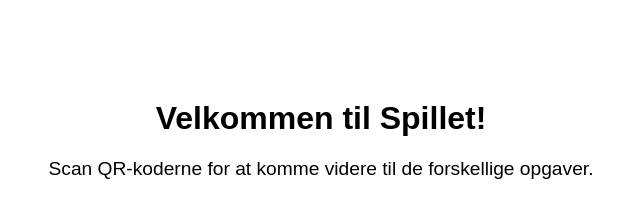
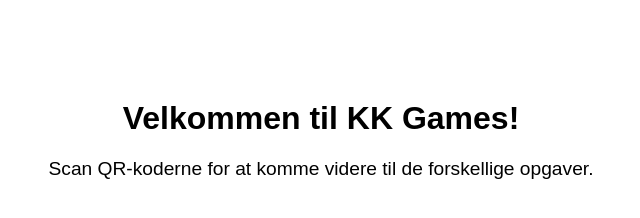
Before and after one commit to FenikDK/KKGame, a plain HTML site: page index.html in a window 1280 px wide. Shown: the whole page, without its empty margins (319-959 px from the left). Drawn offline with Linux system fonts and the light colour scheme.

Commit message:
Update index.html

```diff
--- a/index.html
+++ b/index.html
@@ -11,7 +11,7 @@
     </style>
 </head>
 <body>
-    <h1>Velkommen til Spillet!</h1>
+    <h1>Velkommen til KK Games!</h1>
     <p>Scan QR-koderne for at komme videre til de forskellige opgaver.</p>
 </body>
 </html>
```
